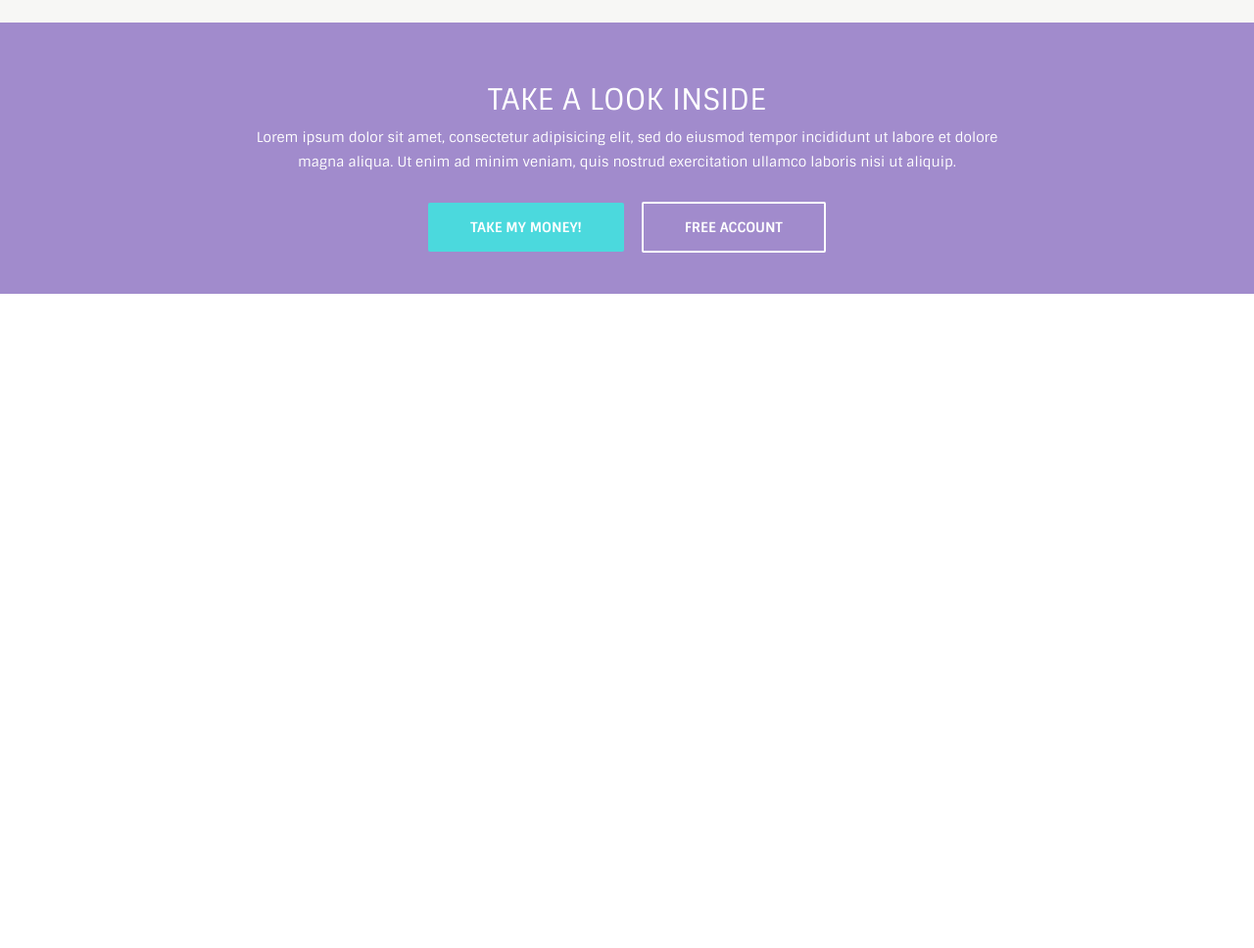
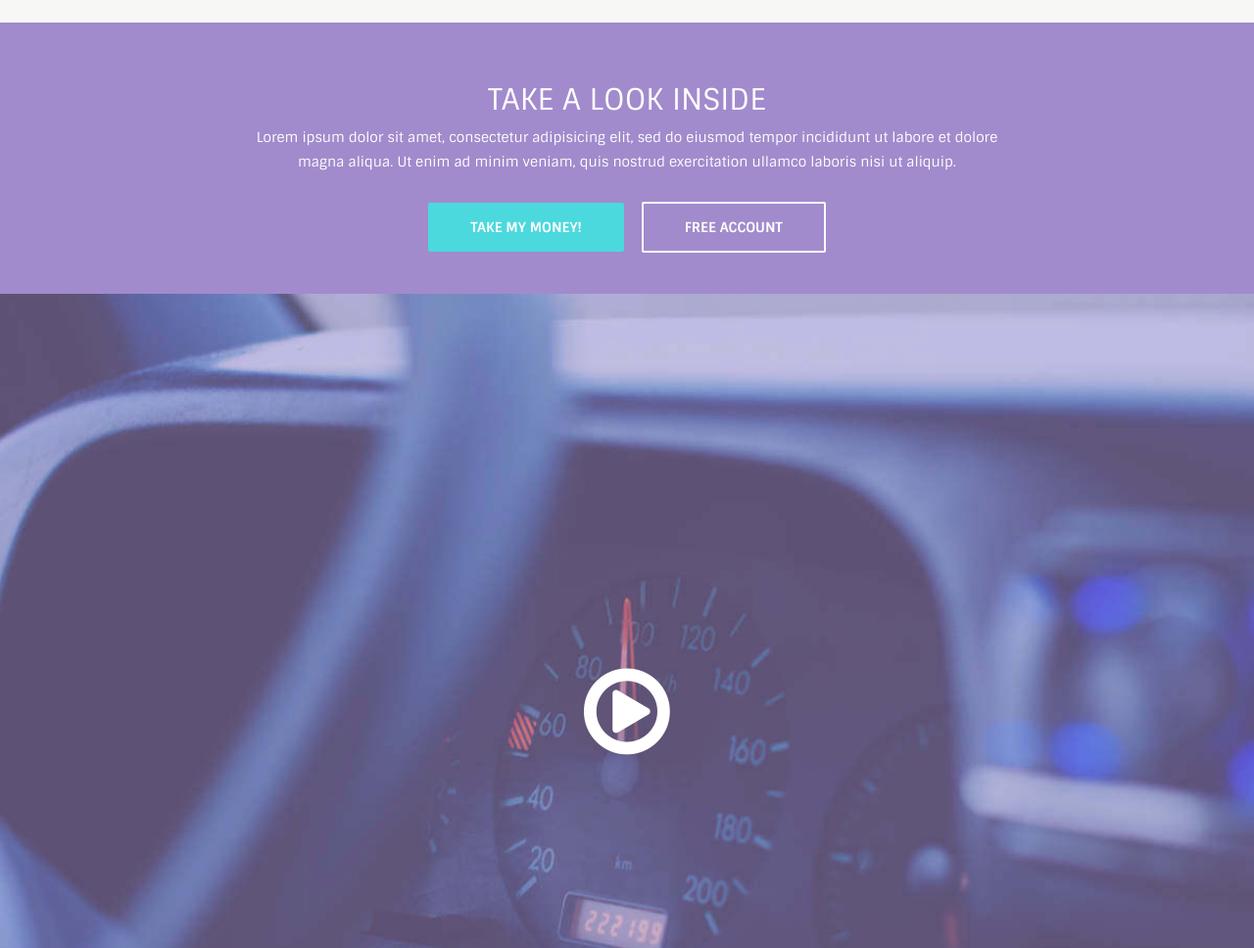
Before and after one commit to murarivarma/builder.io, a plain HTML site: page index.html in a window 1280 px wide. Shown: the part 1954-2922 px from the top of the page at 98% size. Before the commit the page ends 2254 px from the top, so only its background shows below. Drawn offline with nearby package versions, Linux system fonts and the light colour scheme.

Commit message:
Add video slide

```diff
--- a/css/src/app.scss
+++ b/css/src/app.scss
@@ -3,4 +3,5 @@
         "landing",
         "intro",
         "features",
-        "take_look";
+        "take_look",
+        "video_play";
--- /dev/null
+++ b/css/src/video_play.scss
@@ -0,0 +1,16 @@
+#video-play {
+  position: relative;
+
+  img {
+    width: 100%;
+  }
+
+  i {
+    position: absolute;
+    top: 50%;
+    left: 50%;
+    color: $light-font-color;
+    font-size: 8vw;
+    transform: translate(-50%, -50%);
+  }
+}
--- a/index.html
+++ b/index.html
@@ -77,5 +77,9 @@
         </div>
       </div>
     </section>
+    <section id="video-play">
+      <img src="images/speed.jpeg" alt="Speed Image">
+      <i class="fa fa-play-circle-o"></i>
+    </section>
   </body>
 </html>
```
Also changed, not shown: css/app.css, images/speed.jpeg (added), 3 other files.
